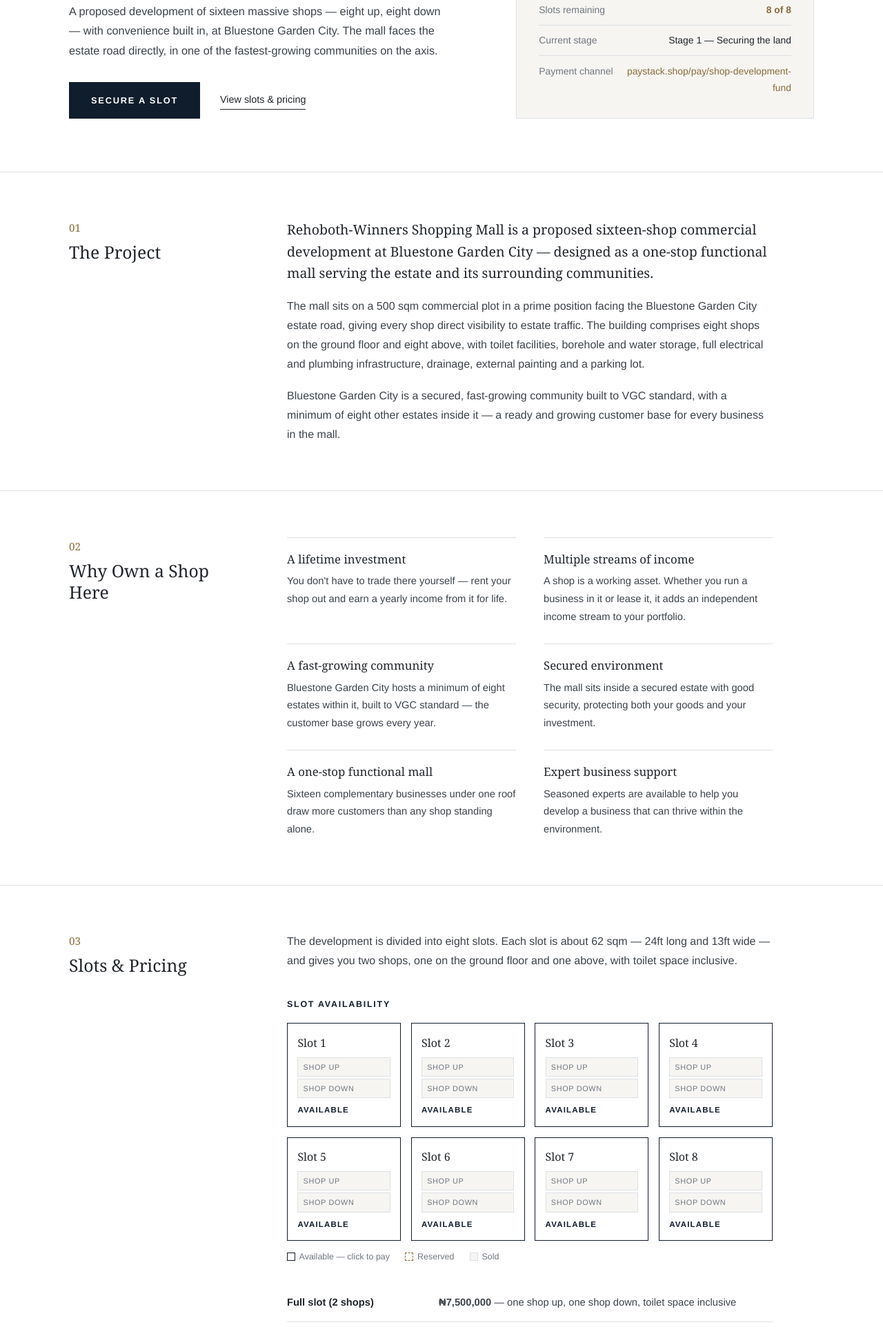
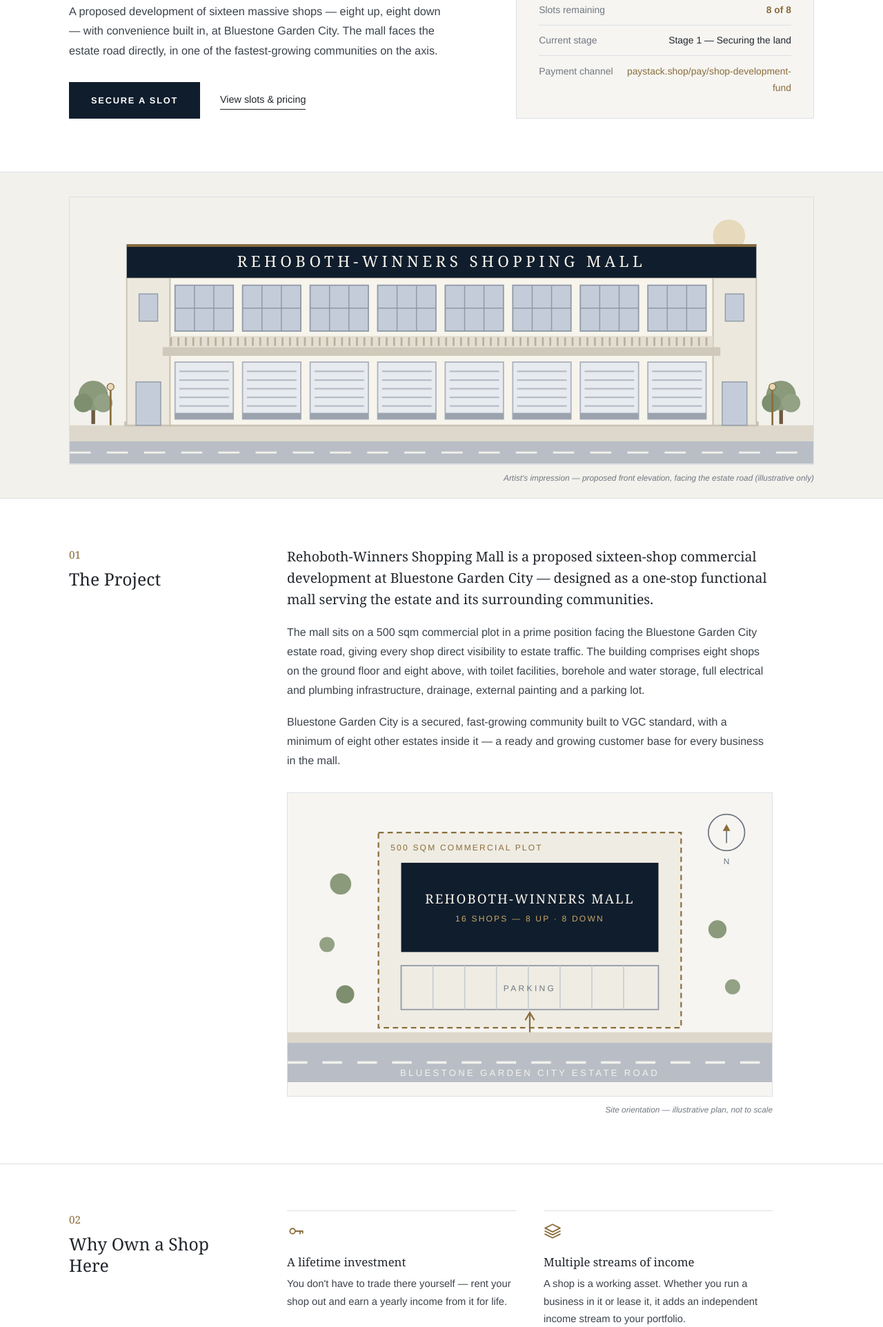
Before and after one commit to patrickAdegbesan/project, a PHP site: page / in a window 1280 px wide. Shown: the part 441-2365 px from the top of the page at 69% size. Run offline with PHP 8.4, Linux system fonts and the light colour scheme.

Commit message:
Add architectural imagery: elevation, site plan, and section icons
Give the page visual weight with self-contained inline SVG artwork in
the architect's-presentation style: a front-elevation artist's
impression of the mall in the hero (signage band, eight glass shops
up, walkway balustrade, eight roll-shutter shops down, stair towers,
trees, street lamps, estate road), an illustrative site plan in The
Project section (500 sqm plot, mall footprint, parking, road, compass),
bronze line icons for each why-own-a-shop reason, and category icons on
the business-idea groups. Both illustrations carry 'illustrative only'
captions so they read as proposals, not photographs.

Co-Authored-By: Claude Fable 5 <noreply@anthropic.com>
Claude-Session: https://claude.ai/code/session_01G7Gfp6Yy1p3A5ahZJDXkUk

```diff
--- a/shop-development-fund/css/styles.css
+++ b/shop-development-fund/css/styles.css
@@ -197,6 +197,41 @@ a:hover { text-decoration: underline; }
 .summary-panel dd { text-align: right; color: var(--ink); }
 .summary-panel dd a { word-break: break-word; }
 .summary-panel dd.highlight { color: var(--bronze); font-weight: 700; }
+
+/* ---------- Illustrations ---------- */
+.hero-art {
+  border-top: 1px solid var(--rule);
+  background: #f2f1ec;
+  padding-top: 2.2rem;
+}
+.art-fig { margin: 0; }
+.art-fig svg {
+  display: block;
+  width: 100%;
+  height: auto;
+}
+.elevation { border: 1px solid var(--rule); }
+.art-caption {
+  font-size: 0.74rem;
+  font-style: italic;
+  color: var(--muted);
+  text-align: right;
+  padding: 0.55rem 0 1.2rem;
+}
+.plan-fig { margin-top: 2rem; }
+.plan-fig svg { border: 1px solid var(--rule); }
+.plan-fig .art-caption { padding-bottom: 0; }
+
+.reason-icon { display: block; color: var(--bronze); margin-bottom: 0.5rem; }
+.reason-icon svg { width: 26px; height: 26px; }
+
+.idea-group h3 svg {
+  width: 17px;
+  height: 17px;
+  margin-right: 0.5rem;
+  vertical-align: -3px;
+  color: var(--bronze);
+}
 
 /* ---------- Sections ---------- */
 .section { padding: 4.2rem 0; }
--- a/shop-development-fund/index.html
+++ b/shop-development-fund/index.html
@@ -72,6 +72,75 @@
         </dl>
       </aside>
     </div>
+
+    <!-- Artist's impression: front elevation -->
+    <div class="hero-art">
+      <div class="container">
+        <figure class="art-fig">
+          <svg class="elevation" viewBox="0 0 1200 430" role="img" aria-label="Artist's impression of the proposed mall: two floors of eight shops each, facing the estate road">
+            <defs>
+              <g id="bay-down">
+                <rect width="94" height="92" fill="#e7eaee"/>
+                <rect width="94" height="92" fill="none" stroke="#aab2bd" stroke-width="2"/>
+                <path d="M7 15h80M7 29h80M7 43h80M7 57h80M7 71h80" stroke="#b6bdc7" stroke-width="2.5"/>
+                <rect y="82" width="94" height="10" fill="#9aa3ae"/>
+              </g>
+              <g id="bay-up">
+                <rect width="94" height="74" fill="#c3ccd8"/>
+                <rect width="94" height="74" fill="none" stroke="#8f99a6" stroke-width="2"/>
+                <path d="M31.3 0v74M62.6 0v74M0 37h94" stroke="#8f99a6" stroke-width="1.6"/>
+              </g>
+              <g id="tree">
+                <rect x="17" y="44" width="6" height="30" fill="#6d5a41"/>
+                <circle cx="20" cy="28" r="24" fill="#8a9a7b"/>
+                <circle cx="4" cy="40" r="15" fill="#7d8f6e"/>
+                <circle cx="36" cy="40" r="15" fill="#93a184"/>
+              </g>
+              <g id="lamp">
+                <rect x="-1.5" width="3" height="58" fill="#8a6d3b"/>
+                <circle cy="-4" r="5.5" fill="#e7d9bc" stroke="#8a6d3b" stroke-width="1.5"/>
+              </g>
+            </defs>
+
+            <rect width="1200" height="430" fill="#f2f1ec"/>
+            <circle cx="1064" cy="62" r="26" fill="#e7d9bc"/>
+
+            <rect y="368" width="1200" height="26" fill="#ddd8cb"/>
+            <rect y="394" width="1200" height="36" fill="#b9bec6"/>
+            <path d="M0 412H1200" stroke="#f2f1ec" stroke-width="3" stroke-dasharray="34 26"/>
+
+            <rect x="88" y="362" width="1024" height="8" fill="#c9c4b6"/>
+
+            <rect x="92" y="130" width="70" height="238" fill="#ece8dd" stroke="#c8c2b2" stroke-width="2"/>
+            <rect x="1038" y="130" width="70" height="238" fill="#ece8dd" stroke="#c8c2b2" stroke-width="2"/>
+            <rect x="112" y="156" width="30" height="44" fill="#c3ccd8" stroke="#8f99a6" stroke-width="1.5"/>
+            <rect x="1058" y="156" width="30" height="44" fill="#c3ccd8" stroke="#8f99a6" stroke-width="1.5"/>
+            <rect x="107" y="298" width="40" height="70" fill="#c3ccd8" stroke="#8f99a6" stroke-width="1.5"/>
+            <rect x="1053" y="298" width="40" height="70" fill="#c3ccd8" stroke="#8f99a6" stroke-width="1.5"/>
+
+            <rect x="162" y="130" width="876" height="238" fill="#f7f4ec" stroke="#c8c2b2" stroke-width="2"/>
+
+            <rect x="92" y="76" width="1016" height="54" fill="#101d2c"/>
+            <rect x="92" y="76" width="1016" height="4" fill="#8a6d3b"/>
+            <text x="600" y="112" text-anchor="middle" font-family="Georgia, 'Times New Roman', serif" font-size="25" letter-spacing="6" fill="#f7f4ec">REHOBOTH-WINNERS SHOPPING MALL</text>
+
+            <use href="#bay-up" x="170" y="142"/><use href="#bay-up" x="279" y="142"/><use href="#bay-up" x="388" y="142"/><use href="#bay-up" x="497" y="142"/><use href="#bay-up" x="606" y="142"/><use href="#bay-up" x="715" y="142"/><use href="#bay-up" x="824" y="142"/><use href="#bay-up" x="933" y="142"/>
+
+            <rect x="162" y="224" width="876" height="18" fill="#e3ded1"/>
+            <path d="M162 233H1038" stroke="#b8b09c" stroke-width="14" stroke-dasharray="3 9"/>
+            <rect x="150" y="242" width="900" height="14" fill="#cfc9bb"/>
+
+            <use href="#bay-down" x="170" y="266"/><use href="#bay-down" x="279" y="266"/><use href="#bay-down" x="388" y="266"/><use href="#bay-down" x="497" y="266"/><use href="#bay-down" x="606" y="266"/><use href="#bay-down" x="715" y="266"/><use href="#bay-down" x="824" y="266"/><use href="#bay-down" x="933" y="266"/>
+
+            <use href="#tree" x="18" y="292"/>
+            <use href="#tree" x="1128" y="292"/>
+            <use href="#lamp" x="66" y="310"/>
+            <use href="#lamp" x="1134" y="310"/>
+          </svg>
+          <figcaption class="art-caption">Artist's impression — proposed front elevation, facing the estate road (illustrative only)</figcaption>
+        </figure>
+      </div>
+    </div>
   </section>
 
   <!-- ============ About ============ -->
@@ -100,6 +169,43 @@
           VGC standard, with a minimum of eight other estates inside it — a
           ready and growing customer base for every business in the mall.
         </p>
+
+        <figure class="art-fig plan-fig">
+          <svg viewBox="0 0 640 400" role="img" aria-label="Illustrative site plan: the mall on its 500 square metre plot with parking, fronting the Bluestone Garden City estate road">
+            <rect width="640" height="400" fill="#f6f5f2"/>
+
+            <rect y="316" width="640" height="14" fill="#ddd8cb"/>
+            <rect y="330" width="640" height="52" fill="#b9bec6"/>
+            <path d="M0 356H640" stroke="#f2f1ec" stroke-width="3" stroke-dasharray="26 20"/>
+            <text x="320" y="374" text-anchor="middle" font-family="Helvetica, Arial, sans-serif" font-size="12" letter-spacing="3" fill="#f2f1ec">BLUESTONE GARDEN CITY ESTATE ROAD</text>
+
+            <rect x="120" y="52" width="400" height="258" fill="#efece3" stroke="#8a6d3b" stroke-width="2" stroke-dasharray="7 5"/>
+            <text x="136" y="76" font-family="Helvetica, Arial, sans-serif" font-size="11" letter-spacing="2" fill="#8a6d3b">500 SQM COMMERCIAL PLOT</text>
+
+            <rect x="150" y="92" width="340" height="118" fill="#101d2c"/>
+            <text x="320" y="146" text-anchor="middle" font-family="Georgia, serif" font-size="17" letter-spacing="2" fill="#f7f4ec">REHOBOTH-WINNERS MALL</text>
+            <text x="320" y="170" text-anchor="middle" font-family="Helvetica, Arial, sans-serif" font-size="11" letter-spacing="2" fill="#c9a86a">16 SHOPS — 8 UP &#183; 8 DOWN</text>
+
+            <rect x="150" y="228" width="340" height="58" fill="none" stroke="#8f99a6" stroke-width="1.6"/>
+            <path d="M192 228v58M234 228v58M276 228v58M318 228v58M360 228v58M402 228v58M444 228v58" stroke="#c6cad0" stroke-width="1.4"/>
+            <text x="320" y="262" text-anchor="middle" font-family="Helvetica, Arial, sans-serif" font-size="11" letter-spacing="3" fill="#707780">PARKING</text>
+
+            <path d="M320 316v-24" stroke="#8a6d3b" stroke-width="2"/>
+            <path d="M314 300l6-10 6 10" fill="none" stroke="#8a6d3b" stroke-width="2"/>
+
+            <circle cx="580" cy="52" r="24" fill="none" stroke="#707780" stroke-width="1.6"/>
+            <path d="M580 66V44" stroke="#707780" stroke-width="1.6"/>
+            <path d="M575 50l5-9 5 9z" fill="#8a6d3b"/>
+            <text x="580" y="94" text-anchor="middle" font-family="Helvetica, Arial, sans-serif" font-size="11" fill="#707780">N</text>
+
+            <circle cx="70" cy="120" r="14" fill="#8a9a7b"/>
+            <circle cx="52" cy="200" r="10" fill="#93a184"/>
+            <circle cx="76" cy="266" r="12" fill="#7d8f6e"/>
+            <circle cx="568" cy="180" r="12" fill="#8a9a7b"/>
+            <circle cx="588" cy="256" r="10" fill="#93a184"/>
+          </svg>
+          <figcaption class="art-caption">Site orientation — illustrative plan, not to scale</figcaption>
+        </figure>
       </div>
     </div>
   </section>
@@ -114,31 +220,37 @@
       <div class="split-body">
         <ul class="reason-list">
           <li>
+            <span class="reason-icon" aria-hidden="true"><svg viewBox="0 0 24 24" fill="none" stroke="currentColor" stroke-width="1.7" stroke-linecap="round" stroke-linejoin="round"><circle cx="7.5" cy="12" r="3.5"/><path d="M11 12h10M17.5 12v3.5M21 12v2.5"/></svg></span>
             <h3>A lifetime investment</h3>
             <p>You don't have to trade there yourself — rent your shop out and
             earn a yearly income from it for life.</p>
           </li>
           <li>
+            <span class="reason-icon" aria-hidden="true"><svg viewBox="0 0 24 24" fill="none" stroke="currentColor" stroke-width="1.7" stroke-linecap="round" stroke-linejoin="round"><path d="M12 3L2 8l10 5 10-5-10-5z"/><path d="M2 12l10 5 10-5"/><path d="M2 16l10 5 10-5"/></svg></span>
             <h3>Multiple streams of income</h3>
             <p>A shop is a working asset. Whether you run a business in it or
             lease it, it adds an independent income stream to your portfolio.</p>
           </li>
           <li>
+            <span class="reason-icon" aria-hidden="true"><svg viewBox="0 0 24 24" fill="none" stroke="currentColor" stroke-width="1.7" stroke-linecap="round" stroke-linejoin="round"><path d="M3 17l5.5-5.5 4 4L20.5 7.5"/><path d="M15.5 7.5h5v5"/></svg></span>
             <h3>A fast-growing community</h3>
             <p>Bluestone Garden City hosts a minimum of eight estates within
             it, built to VGC standard — the customer base grows every year.</p>
           </li>
           <li>
+            <span class="reason-icon" aria-hidden="true"><svg viewBox="0 0 24 24" fill="none" stroke="currentColor" stroke-width="1.7" stroke-linecap="round" stroke-linejoin="round"><path d="M12 3l7 3v5.5c0 4.4-3 7.4-7 9-4-1.6-7-4.6-7-9V6l7-3z"/><path d="M9 12l2.2 2.2L15.5 10"/></svg></span>
             <h3>Secured environment</h3>
             <p>The mall sits inside a secured estate with good security,
             protecting both your goods and your investment.</p>
           </li>
           <li>
+            <span class="reason-icon" aria-hidden="true"><svg viewBox="0 0 24 24" fill="none" stroke="currentColor" stroke-width="1.7" stroke-linecap="round" stroke-linejoin="round"><path d="M4.5 9L6 4h12l1.5 5"/><path d="M4.5 9v11h15V9"/><path d="M9.5 20v-6h5v6"/></svg></span>
             <h3>A one-stop functional mall</h3>
             <p>Sixteen complementary businesses under one roof draw more
             customers than any shop standing alone.</p>
           </li>
           <li>
+            <span class="reason-icon" aria-hidden="true"><svg viewBox="0 0 24 24" fill="none" stroke="currentColor" stroke-width="1.7" stroke-linecap="round" stroke-linejoin="round"><circle cx="9" cy="8" r="3.2"/><path d="M3 19.5c0-3.2 2.8-5.2 6-5.2s6 2 6 5.2"/><circle cx="17" cy="9.5" r="2.5"/><path d="M15.8 14.9c.4-.1.8-.1 1.2-.1 2.4 0 4.5 1.5 4.5 4"/></svg></span>
             <h3>Expert business support</h3>
             <p>Seasoned experts are available to help you develop a business
             that can thrive within the environment.</p>
@@ -281,7 +393,7 @@
 
         <div class="idea-groups">
           <div class="idea-group">
-            <h3>Food &amp; Grocery</h3>
+            <h3><svg viewBox="0 0 24 24" fill="none" stroke="currentColor" stroke-width="1.7" stroke-linecap="round" stroke-linejoin="round" aria-hidden="true"><path d="M4.5 9.5h15L18 20H6L4.5 9.5z"/><path d="M8.5 9.5L11.5 4M15.5 9.5L12.5 4"/></svg>Food &amp; Grocery</h3>
             <ul>
               <li>Supermarket</li>
               <li>Wholesale provision shop</li>
@@ -294,7 +406,7 @@
             </ul>
           </div>
           <div class="idea-group">
-            <h3>Food Service &amp; Leisure</h3>
+            <h3><svg viewBox="0 0 24 24" fill="none" stroke="currentColor" stroke-width="1.7" stroke-linecap="round" stroke-linejoin="round" aria-hidden="true"><path d="M4 5h11v6.5a5.5 5.5 0 01-11 0V5z"/><path d="M15 6.5h2.3a2.2 2.2 0 010 4.4H15"/><path d="M6 20h9"/></svg>Food Service &amp; Leisure</h3>
             <ul>
               <li>Eatery</li>
               <li>Bakery</li>
@@ -306,7 +418,7 @@
             </ul>
           </div>
           <div class="idea-group">
-            <h3>Fashion &amp; Beauty</h3>
+            <h3><svg viewBox="0 0 24 24" fill="none" stroke="currentColor" stroke-width="1.7" stroke-linecap="round" stroke-linejoin="round" aria-hidden="true"><path d="M12 7.2a2.1 2.1 0 112.1-2.1"/><path d="M12 7.2l8.7 6.8c.6.5.3 1.5-.5 1.5H3.8c-.8 0-1.1-1-.5-1.5L12 7.2z"/></svg>Fashion &amp; Beauty</h3>
             <ul>
               <li>Boutique — men's &amp; women's clothing</li>
               <li>Children's &amp; teenagers' wear</li>
@@ -320,7 +432,7 @@
             </ul>
           </div>
           <div class="idea-group">
-            <h3>Services &amp; Retail</h3>
+            <h3><svg viewBox="0 0 24 24" fill="none" stroke="currentColor" stroke-width="1.7" stroke-linecap="round" stroke-linejoin="round" aria-hidden="true"><rect x="3" y="8" width="18" height="11" rx="1.5"/><path d="M9 8V6a2 2 0 012-2h2a2 2 0 012 2v2"/><path d="M3 13h18"/></svg>Services &amp; Retail</h3>
             <ul>
               <li>Pharmacy</li>
               <li>Cyber caf&eacute; / business centre / printing press</li>
```
